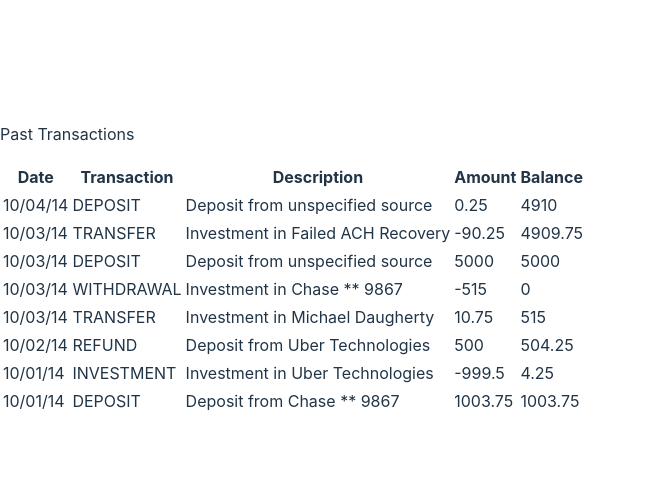
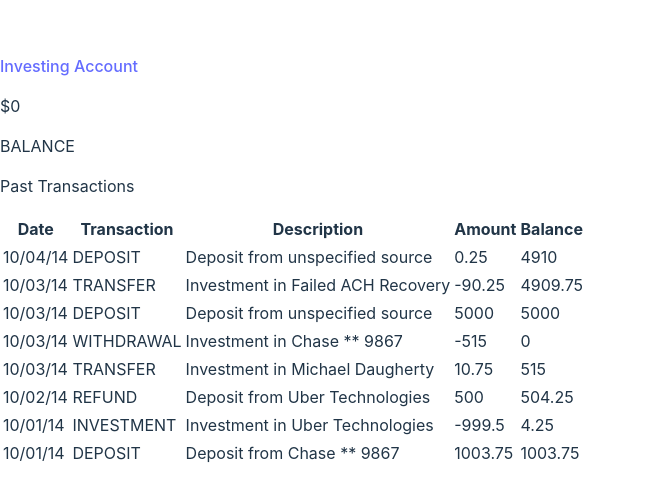
Before and after one commit to skyv26/ledger-lunacy-freedom, a React (Vite) app: page / in a window 1280 px wide. Shown: the part 139-640 px from the top of the page, without its empty margins (0-645 px from the left). Built offline with nearby package versions, Linux system fonts and the light colour scheme.

Commit message:
`feat`: add the `Header` and `Balance` component

```diff
--- a/src/App.jsx
+++ b/src/App.jsx
@@ -1,6 +1,13 @@
-import React from 'react';
+import Header from './components/Header/Header';
 import TransactionTable from './components/TransactionTable/TransactionTable';
+import Balance from './components/Balance/Balance';
 
-const App = () => <TransactionTable />;
+const App = () => (
+  <>
+    <Header />
+    <Balance />
+    <TransactionTable />
+  </>
+);
 
 export default App;
```
